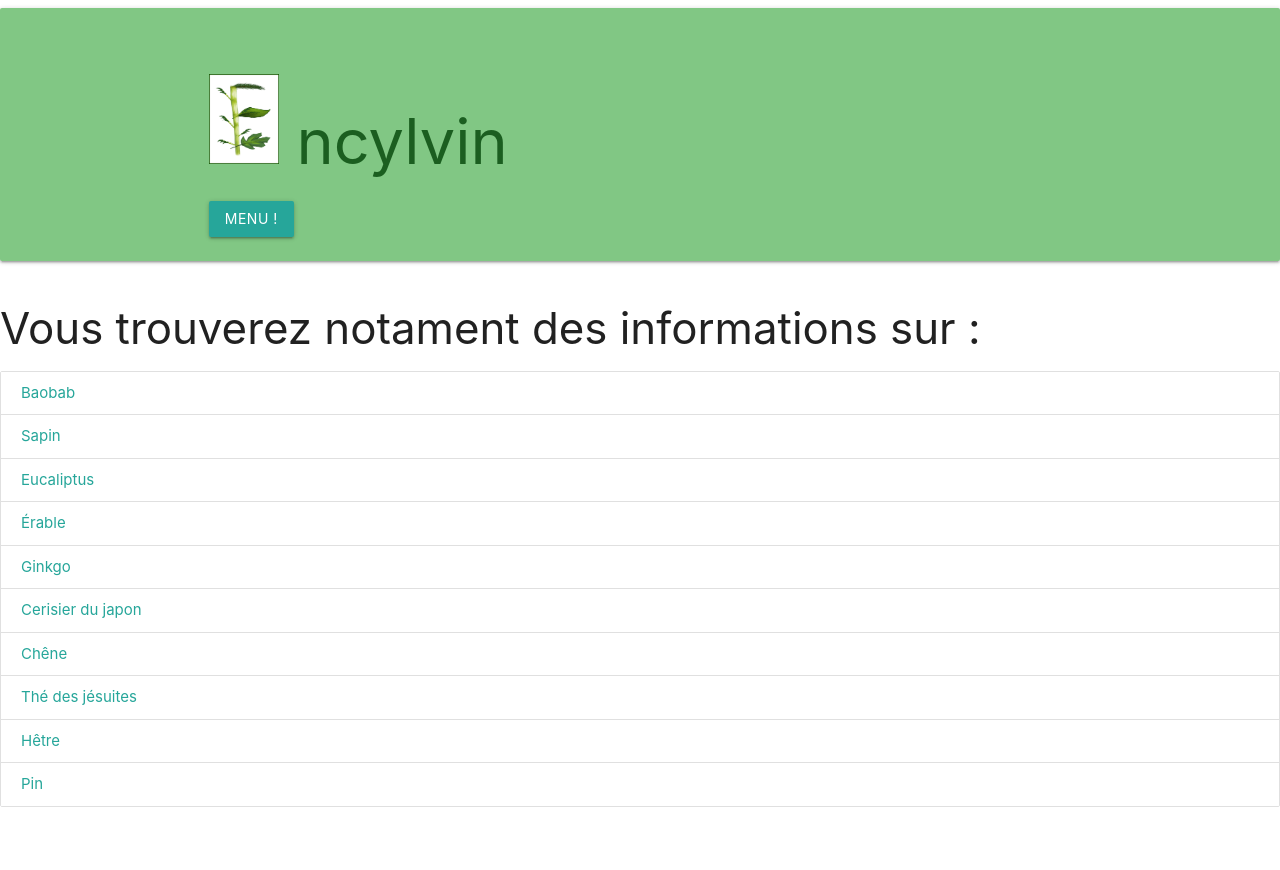
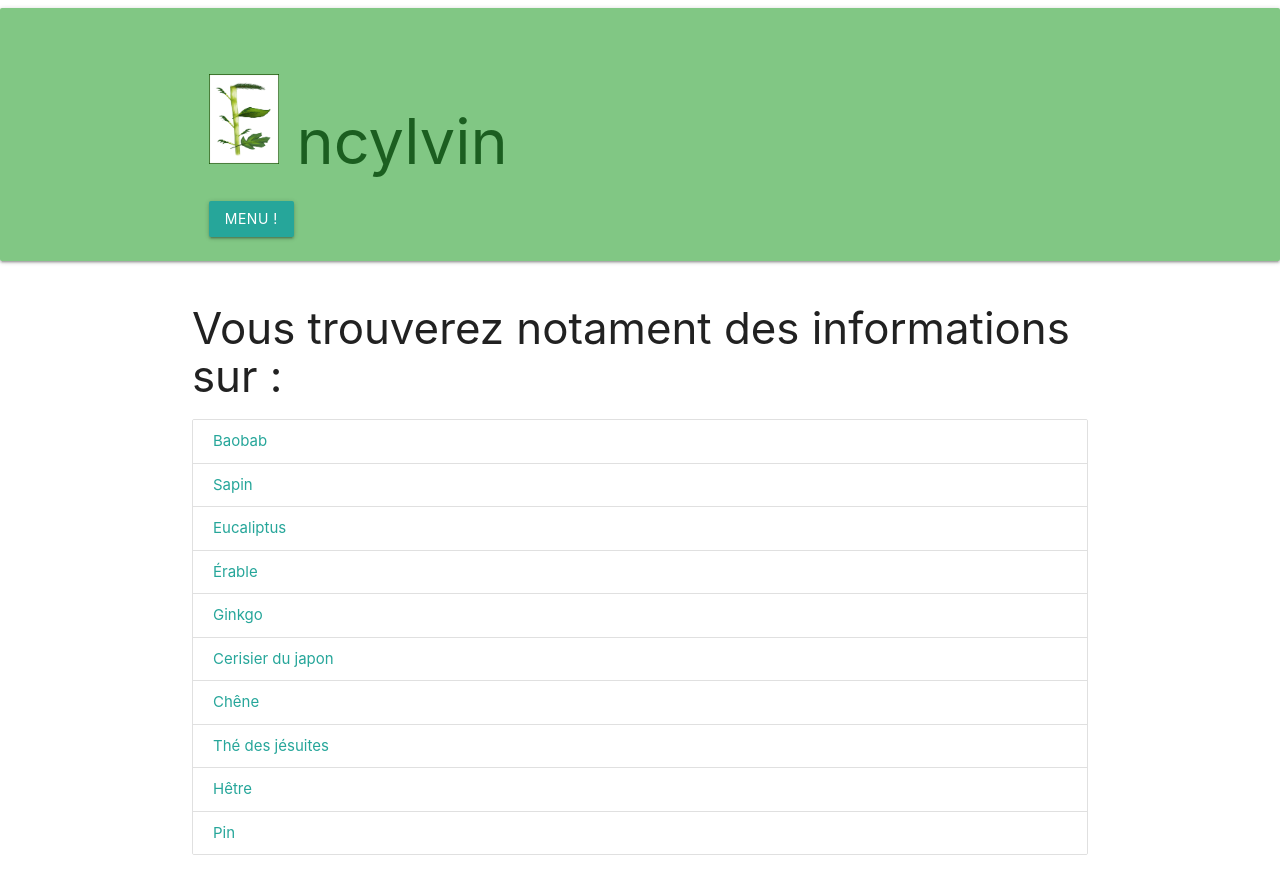
Before and after one commit to Lautus-duc/encylvin, a PHP site: page / in a window 1280 px wide. Before the commit the page ends 807 px from the top, so only its background shows below. Run offline with PHP 8.4, Linux system fonts and the light colour scheme.

Commit message:
modif index

```diff
--- a/index.php
+++ b/index.php
@@ -4,6 +4,7 @@
 
 	<body>
 		<?php include "entete.inc.php" ?>
+		<div class="container">
 			<div class="col s12"><h3>Vous trouverez notament des informations sur : </h3></div>
 			<div class="col s6">
 				<div class="collection">
@@ -18,7 +19,8 @@
 					<a href="/index_Hêtre.php" class="collection-item">Hêtre</a>
 					<a href="/index_Pin.php" class="collection-item">Pin</a>
 				</div>
-      <div class="col s6"></div>
+			</div>
+		</div>
 		</div>
 
 		<!--JavaScript at end of body for optimized loading-->
```
Lines whose indentation alone changed are shown as unchanged.
